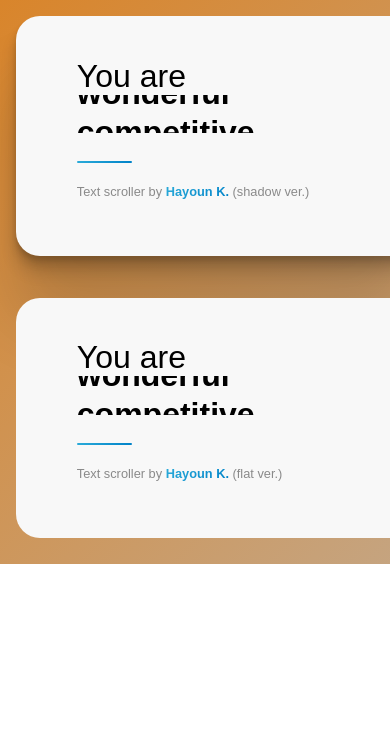
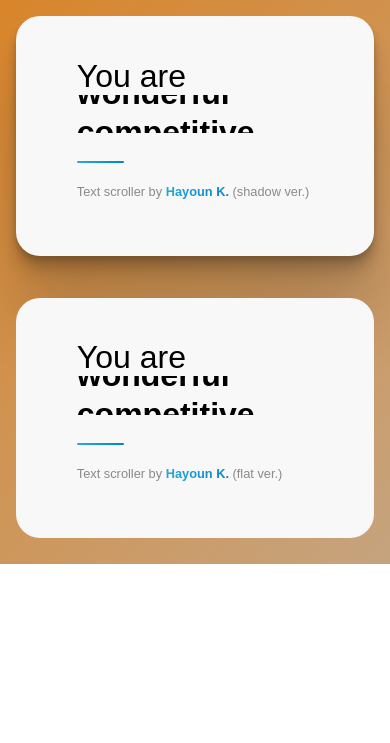
Before and after one commit to dreamkite12/scrolltext, a plain HTML site: page index.html in a window 390 px wide. Shown: the top 743 px of the page. Drawn offline with Linux system fonts and the light colour scheme.

Commit message:
mobile view

```diff
--- a/resources/style.css
+++ b/resources/style.css
@@ -30,9 +30,9 @@ a {
 .card {
   position: relative;
   border-radius: 1.5em;
-  min-width: 400px;
+  min-width: 300px;
   max-width: 1170px;
-  width: 30%;
+  /* width: 30%; */
   padding: 2.6em 3.8em;
   cursor: pointer;
   top: 50%;
```
